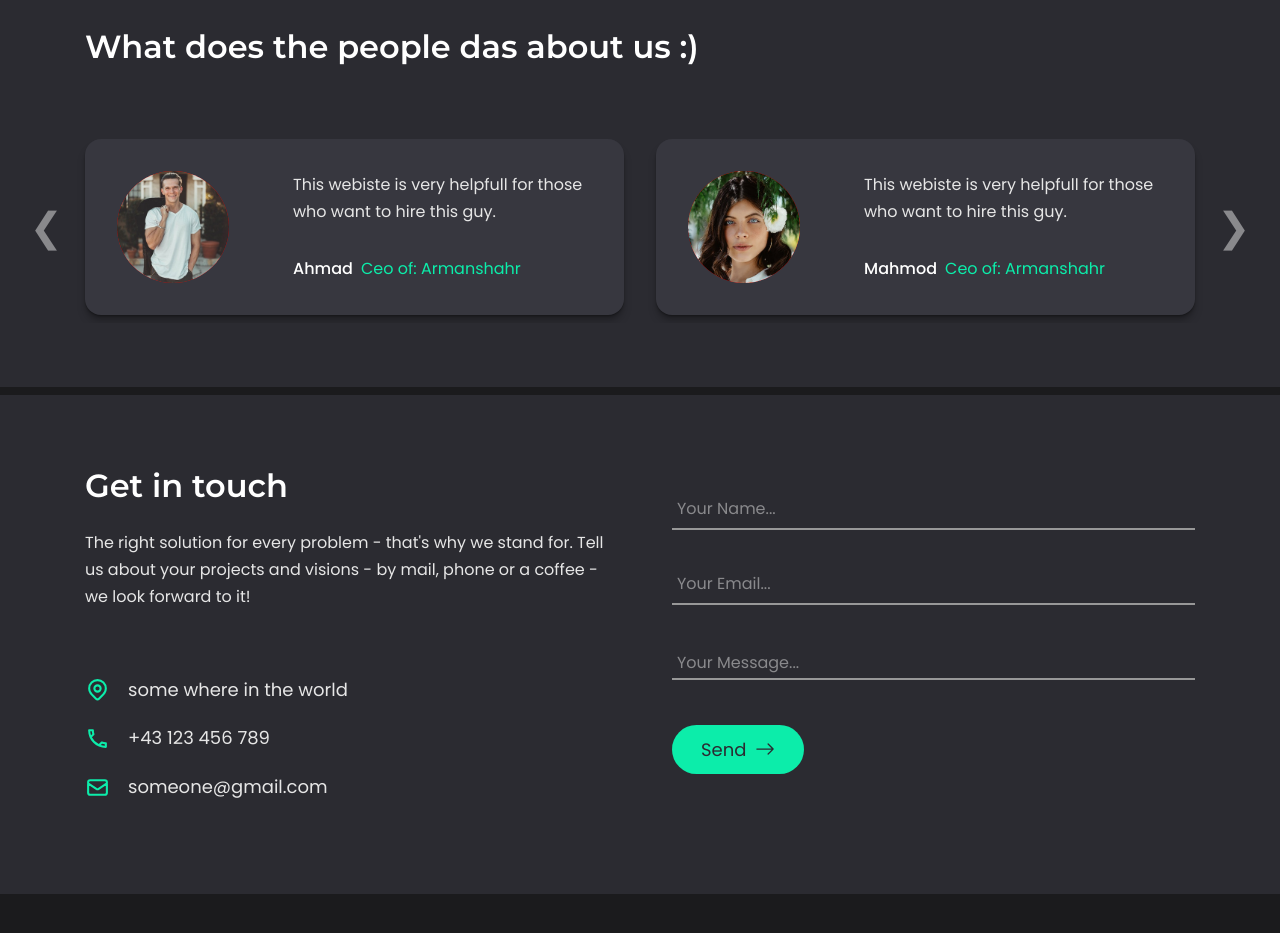
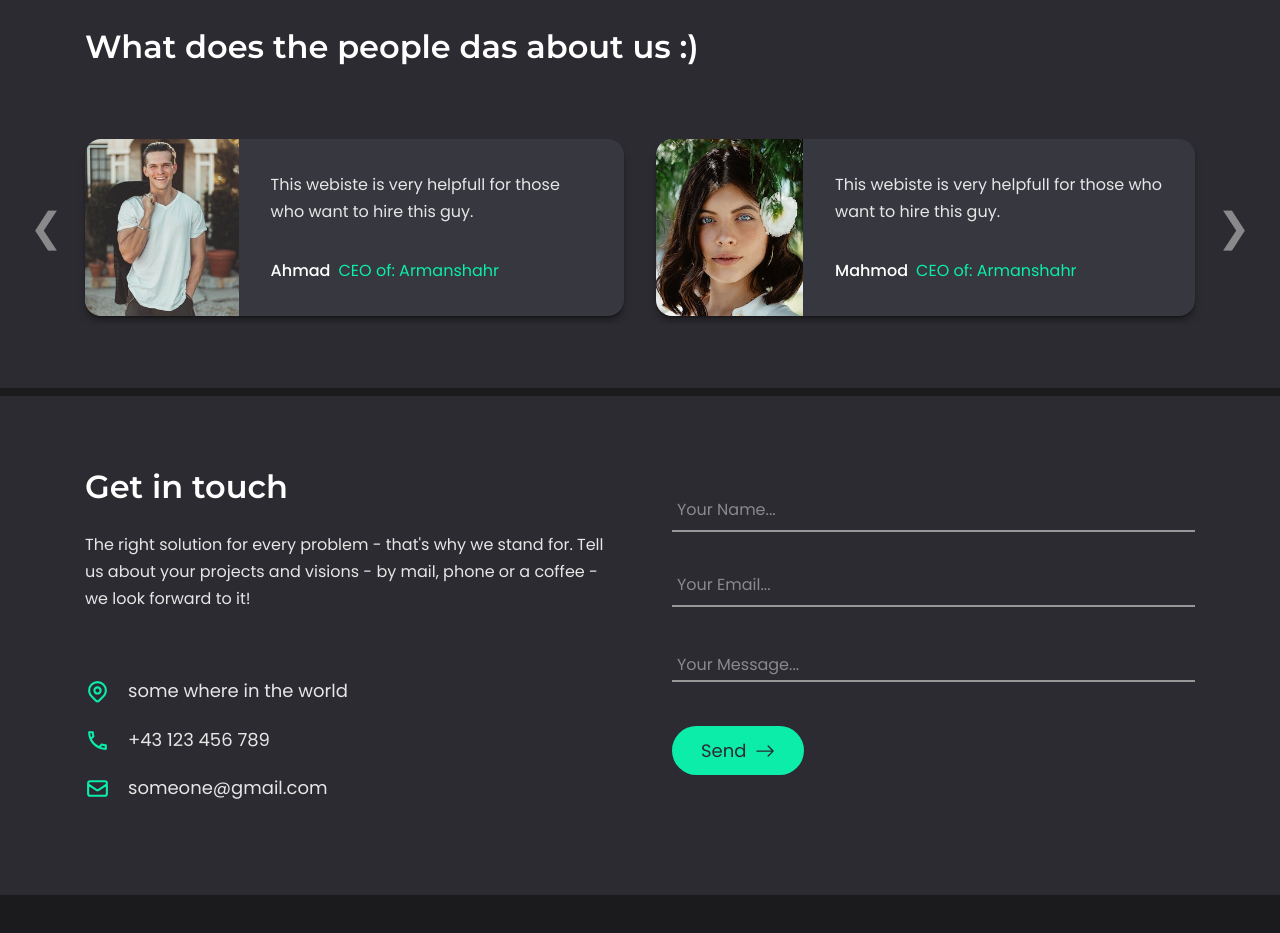
Before and after one commit to Meqdad-Moradi/portfolio-landing-page, a React (Create React App) app: page / in a window 1280 px wide. Shown: the part 3880-4813 px from the top of the page. Built offline with nearby package versions, Linux system fonts and the light colour scheme.

Commit message:
payan kar emroz

```diff
--- a/src/assets/style/_testimonials.scss
+++ b/src/assets/style/_testimonials.scss
@@ -1,10 +1,6 @@
 .testimonials {
    padding-block: var(--gap);
    border-bottom: 8px solid $darker;
-
-   .container {
-      //   overflow: hidden;
-   }
 
    .slick-list {
       margin: 0 -1em;
@@ -47,22 +43,20 @@
       box-shadow: $cardShadow;
       border-radius: var(--border-radius);
       overflow: hidden;
-      padding: 2em;
+
       display: grid !important;
-      grid-template-columns: 10rem auto;
-      gap: 1em;
-      align-items: left;
-      justify-content: space-between;
-      text-align: left;
+      grid-template-columns: repeat(2, auto);
+      grid-template-areas: "img content" "img avatar";
+      justify-content: start;
+      align-items: center;
+      gap: 2em;
       background-color: $lighter;
    }
 
    .img-box {
-      background-color: red;
-      width: 7rem;
-      height: 7rem;
       overflow: hidden;
-      border-radius: 100%;
+      grid-area: img;
+      height: 100%;
 
       img {
          height: 100%;
@@ -71,9 +65,8 @@
    }
 
    .content {
-      @include flex(column);
-      align-items: start;
-      gap: 1em;
+      grid-area: content;
+      padding: 2em 2em 0 0;
 
       p {
          margin: 0;
@@ -85,5 +78,57 @@
       align-items: center;
       gap: 0.5em;
       color: $primary;
+      grid-area: avatar;
+      padding: 0 2em 2em 0;
+
+      p {
+         margin: 0;
+      }
    }
 }
+
+@media (max-width: 50em) {
+   .testimonials {
+      .testimonials-card {
+         grid-template-columns: repeat(2, 1fr);
+         grid-template-areas: "img avatar avatar" "content content content";
+         text-align: left;
+         gap: 1.5em;
+         padding: 2em;
+      }
+
+      .slider-btn {
+         padding: 0 0.5em;
+         top: -0.5em;
+
+         &.next {
+            right: 0.2em;
+            padding-right: 0;
+         }
+
+         &.prev {
+            right: 1em;
+            left: auto;
+         }
+      }
+
+      .img-box {
+         grid-area: img;
+         width: 7em;
+         height: 7em;
+         border-radius: 100%;
+      }
+
+      .content {
+         grid-area: "content";
+         padding: 0;
+      }
+
+      .avatar {
+         flex-direction: column;
+         align-items: start;
+         grid-area: avatar;
+         padding: 0;
+      }
+   }
+}
--- a/src/assets/style/style.css
+++ b/src/assets/style/style.css
@@ -579,21 +579,18 @@ img {
   box-shadow: 0 1px 1px rgba(0, 0, 0, 0.15), 0 2px 2px rgba(0, 0, 0, 0.15), 0 4px 4px rgba(0, 0, 0, 0.15), 0 8px 8px rgba(0, 0, 0, 0.15);
   border-radius: var(--border-radius);
   overflow: hidden;
-  padding: 2em;
   display: grid !important;
-  grid-template-columns: 10rem auto;
-  gap: 1em;
-  align-items: left;
-  justify-content: space-between;
-  text-align: left;
+  grid-template-columns: repeat(2, auto);
+  grid-template-areas: "img content" "img avatar";
+  justify-content: start;
+  align-items: center;
+  gap: 2em;
   background-color: hsl(240deg, 7%, 23%);
 }
 .testimonials .img-box {
-  background-color: red;
-  width: 7rem;
-  height: 7rem;
   overflow: hidden;
-  border-radius: 100%;
+  grid-area: img;
+  height: 100%;
 }
 .testimonials .img-box img {
   height: 100%;
@@ -601,13 +598,8 @@ img {
      object-fit: cover;
 }
 .testimonials .content {
-  display: flex;
-  flex-direction: column;
-  justify-content: space-between;
-  align-items: center;
-  gap: var(--gap);
-  align-items: start;
-  gap: 1em;
+  grid-area: content;
+  padding: 2em 2em 0 0;
 }
 .testimonials .content p {
   margin: 0;
@@ -617,8 +609,50 @@ img {
   align-items: center;
   gap: 0.5em;
   color: hsl(162deg, 90%, 49%);
+  grid-area: avatar;
+  padding: 0 2em 2em 0;
+}
+.testimonials .avatar p {
+  margin: 0;
 }
 
+@media (max-width: 50em) {
+  .testimonials .testimonials-card {
+    grid-template-columns: repeat(2, 1fr);
+    grid-template-areas: "img avatar avatar" "content content content";
+    text-align: left;
+    gap: 1.5em;
+    padding: 2em;
+  }
+  .testimonials .slider-btn {
+    padding: 0 0.5em;
+    top: -0.5em;
+  }
+  .testimonials .slider-btn.next {
+    right: 0.2em;
+    padding-right: 0;
+  }
+  .testimonials .slider-btn.prev {
+    right: 1em;
+    left: auto;
+  }
+  .testimonials .img-box {
+    grid-area: img;
+    width: 7em;
+    height: 7em;
+    border-radius: 100%;
+  }
+  .testimonials .content {
+    grid-area: "content";
+    padding: 0;
+  }
+  .testimonials .avatar {
+    flex-direction: column;
+    align-items: start;
+    grid-area: avatar;
+    padding: 0;
+  }
+}
 .contact {
   padding-top: var(--gap);
 }
--- a/src/components/testimonials/TestimonialsCard.jsx
+++ b/src/components/testimonials/TestimonialsCard.jsx
@@ -78,12 +78,12 @@ const TestimonialsCard = () => {
                            </div>
                            <div className="content">
                               <p className="text">{text}</p>
-                              <div className="avatar">
-                                 <h4 className="avatar-name">{avatarName}</h4>
-                                 <p className="avatar-title">
-                                    {title} of: {company}
-                                 </p>
-                              </div>
+                           </div>
+                           <div className="avatar">
+                              <h4 className="avatar-name">{avatarName}</h4>
+                              <p className="avatar-title">
+                                 {title} of: {company}
+                              </p>
                            </div>
                         </article>
                      );
--- a/src/components/testimonials/testimonialsData.js
+++ b/src/components/testimonials/testimonialsData.js
@@ -9,7 +9,7 @@ export const testimonialsData = [
    {
       id: 1,
       avatarName: "ahmad",
-      title: "ceo",
+      title: "CEO",
       avatarPhoto: avatar1,
       company: "Armanshahr",
       text: "this webiste is very helpfull for those who want to hire this guy.",
@@ -17,7 +17,7 @@ export const testimonialsData = [
    {
       id: 2,
       avatarName: "mahmod",
-      title: "ceo",
+      title: "CEO",
       avatarPhoto: avatar2,
       company: "Armanshahr",
       text: "this webiste is very helpfull for those who want to hire this guy.",
@@ -25,7 +25,7 @@ export const testimonialsData = [
    {
       id: 3,
       avatarName: "kalbi",
-      title: "ceo",
+      title: "CEO",
       avatarPhoto: avatar3,
       company: "Armanshahr",
       text: "this webiste is very helpfull for those who want to hire this guy.",
@@ -33,7 +33,7 @@ export const testimonialsData = [
    {
       id: 4,
       avatarName: "maqsod",
-      title: "ceo",
+      title: "CEO",
       avatarPhoto: avatar4,
       company: "Armanshahr",
       text: "this webiste is very helpfull for those who want to hire this guy.",
@@ -41,7 +41,7 @@ export const testimonialsData = [
    {
       id: 4,
       avatarName: "jahan gard",
-      title: "ceo",
+      title: "CEO",
       avatarPhoto: avatar5,
       company: "Armanshahr",
       text: "this webiste is very helpfull for those who want to hire this guy.",
@@ -49,7 +49,7 @@ export const testimonialsData = [
    {
       id: 4,
       avatarName: "maryam jan",
-      title: "ceo",
+      title: "CEO",
       avatarPhoto: avatar6,
       company: "Armanshahr",
       text: "this webiste is very helpfull for those who want to hire this guy.",
```
Also changed, not shown: 1 other file (tests, documents, lock files or other folders).
